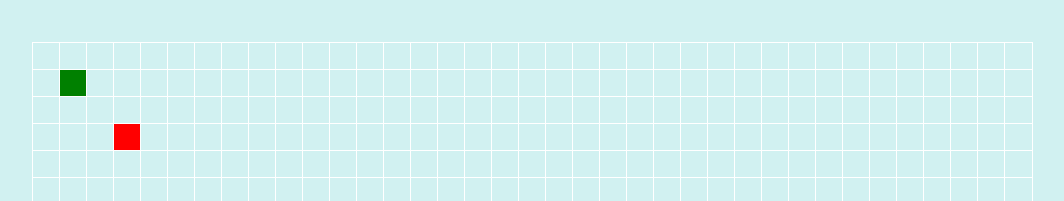
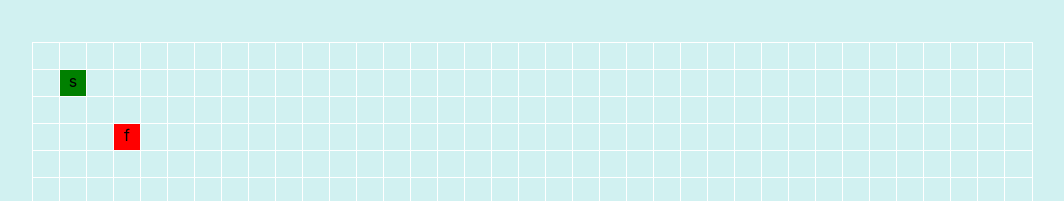
Before and after one commit to marathohoho/pathfinder-visualizer, a React (Create React App) app: page / in a window 1280 px wide. Shown: the part 261-462 px from the top of the page, without its empty margins (108-1172 px from the left). Built offline with nearby package versions, Linux system fonts and the light colour scheme.

Commit message:
working version with Dijkstra. Need to make a prettier UI

```diff
--- a/src/PathfinderVisualizer/PathfinderVisualizer.jsx
+++ b/src/PathfinderVisualizer/PathfinderVisualizer.jsx
@@ -1,4 +1,4 @@
-import React, { useEffect, useContext } from "react";
+import React, { useEffect, useContext, useState } from "react";
 import { dijkstra, backtrackRoute } from "../algorithms/dijkstra";
 import GridContext from "../context/grid/gridContext";
 import "./PathfinderVisualizer.css";
@@ -6,10 +6,13 @@ import Vertex from "./Vertex/Vertex";
 
 import {
   createInitialGrid,
-  createGridWithWalls
+  createGridWithWalls,
+  swapVertices,
+  updateGrid
 } from "./Initializers/GridInitializers";
 
 import { ROWS, COLUMNS } from "../parameters";
+import { cloneWithoutLoc } from "@babel/types";
 
 const PathfinderVisualizer = () => {
   const gridContext = useContext(GridContext);
@@ -22,7 +25,14 @@ const PathfinderVisualizer = () => {
     start_vertex_col,
     finish_vertex_row,
     finish_vertex_col,
-    mouseIsPressed
+    mouseIsPressed,
+    setIsDragging,
+    isDragging,
+    setOriginal,
+    original_row,
+    original_col,
+    setStart,
+    setFinish
   } = gridContext;
 
   const start_finish = {
@@ -33,27 +43,86 @@ const PathfinderVisualizer = () => {
   };
 
   useEffect(() => {
-    console.log("setting up the grid");
+    // eslint-disable-next-line
     setGrid(createInitialGrid(start_finish));
   }, []);
-  //   [...Object.values(gridContext), start_finish]
-  //   componentDidMount() {
-  //     const grid = createInitialGrid(this.state.start_finish_coordinates);
-  //     this.setState({ grid });
-  //   }
+
+  const handleDragStart = (event, position, vertex) => {
+    const { row, col } = position;
+
+    if (
+      !(row === start_vertex_row && col === start_vertex_col) &&
+      !(row === finish_vertex_row && col === finish_vertex_col)
+    ) {
+      return;
+    } else {
+      const vertexData = JSON.stringify(vertex);
+      event.dataTransfer.setData("vertex_data", vertexData);
+    }
+
+    return;
+  };
+  const handleDragOver = event => {
+    event.preventDefault();
+  };
+
+  const handleDrop = (event, new_position) => {
+    const vertex = JSON.parse(event.dataTransfer.getData("vertex_data"));
+    if (vertex.isStart || vertex.isFinish) {
+      if (
+        (new_position.row === finish_vertex_row &&
+          new_position.col === finish_vertex_col) ||
+        (new_position.row === start_vertex_row &&
+          new_position.col === start_vertex_col)
+      )
+        return;
+    }
+    // reassign the start or finish vertex depending on the vertex.isFinish \\ vertex.isStart
+    if (vertex.isStart) {
+      setStart(new_position);
+    } else {
+      setFinish(new_position);
+    }
+    setGrid(swapVertices(grid, vertex, new_position));
+    setGrid(updateGrid(grid));
+    clearTheVisualOfVertex();
+    event.dataTransfer.clearData();
+  };
+
+  const handleDrag = position => {
+    return;
+  };
+
+  const clearTheVisualOfVertex = () => {
+    for (let row = 0; row < ROWS; row++) {
+      for (let col = 0; col < COLUMNS; col++) {
+        let thisVertex = grid[row][col];
+        if (thisVertex.isStart)
+          document.getElementById(`vertex-${row}-${col}`).className =
+            "vertex vertex-start";
+        else if (thisVertex.isFinish)
+          document.getElementById(`vertex-${row}-${col}`).className =
+            "vertex vertex-finish";
+        else if (thisVertex.isWall)
+          document.getElementById(`vertex-${row}-${col}`).className =
+            "vertex vertex-wall vertex-non-draggable";
+        else {
+          document.getElementById(`vertex-${row}-${col}`).className = "vertex ";
+        }
+      }
+    }
+  };
+
   const handleMouseDown = position => {
     const { row, col } = position;
-    if (
-      (row === start_vertex_row && col === start_vertex_col) ||
-      (row === finish_vertex_row && col === finish_vertex_col)
-    ) {
-      console.log("activate the drag action");
-    } else {
-      if (!grid[row][col].isStart && !grid[row][col].isFinish) {
-        const wallGrid = createGridWithWalls(grid, position);
-        setGrid(wallGrid);
-        setMouseIsPressed(true);
-      }
+
+    if (!grid[row][col].isStart && !grid[row][col].isFinish) {
+      const wallGrid = createGridWithWalls(grid, position);
+
+      setGrid(wallGrid);
+      updateGrid(wallGrid);
+      setMouseIsPressed(true);
+      clearTheVisualOfVertex();
     }
   };
 
@@ -63,6 +132,8 @@ const PathfinderVisualizer = () => {
     if (!grid[row][col].isStart && !grid[row][col].isFinish) {
       const wallGrid = createGridWithWalls(grid, position);
       setGrid(wallGrid);
+      updateGrid(wallGrid);
+      clearTheVisualOfVertex();
     }
   };
   const handleMouseUp = position => {
@@ -70,36 +141,32 @@ const PathfinderVisualizer = () => {
   };
 
   const resetGrid = () => {
+    const resetGrid = createInitialGrid(start_finish);
+    setGrid(resetGrid);
     for (let row = 0; row < ROWS; row++) {
       for (let col = 0; col < COLUMNS; col++) {
-        if (grid[row][col].isWall)
-          document.getElementById(`vertex-${row}-${col}`).className = "vertex";
-        if (
-          grid[row][col].isVisited &&
-          !(grid[row][col].isFinish || grid[row][col].isStart)
-        )
-          document.getElementById(`vertex-${row}-${col}`).className = "vertex";
-        if (grid[row][col].isStart)
+        let thisVertex = grid[row][col];
+        if (thisVertex.isStart)
           document.getElementById(`vertex-${row}-${col}`).className =
             "vertex vertex-start";
-        if (grid[row][col].isFinish)
+        else if (thisVertex.isFinish)
           document.getElementById(`vertex-${row}-${col}`).className =
             "vertex vertex-finish";
+        else {
+          document.getElementById(`vertex-${row}-${col}`).className = "vertex ";
+        }
       }
     }
-    const resetGrid = createInitialGrid(start_finish);
-    setGrid(resetGrid);
   };
 
   const animateShortestPath = backtrackRoute => {
-    console.log(backtrackRoute);
     for (let i = 0; i < backtrackRoute.length; i++) {
       setTimeout(() => {
         const vertex = backtrackRoute[i];
         document.getElementById(
           `vertex-${vertex.position.row}-${vertex.position.col}`
         ).className = "vertex vertex-shortest-path";
-      }, 40 * i);
+      }, 35 * i);
     }
     document.getElementById("btnStart").disabled = false;
     document.getElementById("btnReset").disabled = false;
@@ -110,8 +177,7 @@ const PathfinderVisualizer = () => {
       if (i === visitedInOrder.length) {
         setTimeout(() => {
           animateShortestPath(backtrackedVertices);
-        }, 40 * i);
-        console.log("done2");
+        }, 35 * i);
         return;
       }
       setTimeout(() => {
@@ -123,38 +189,35 @@ const PathfinderVisualizer = () => {
         if (!(isStart || isFinish))
           document.getElementById(`vertex-${row}-${col}`).className =
             "vertex vertex-visited";
-      }, 40 * i);
+      }, 35 * i);
     }
   };
 
   function visualizeAlgorithm() {
     document.getElementById("btnStart").disabled = true;
     document.getElementById("btnReset").disabled = true;
-    console.log(grid);
     for (let row = 0; row < ROWS; row++) {
       for (let col = 0; col < COLUMNS; col++) {
-        if (
-          grid[row][col].isVisited &&
-          !(grid[row][col].isFinish || grid[row][col].isStart)
-        )
-          document.getElementById(`vertex-${row}-${col}`).className = "vertex";
-        if (grid[row][col].isStart)
+        let thisVertex = grid[row][col];
+
+        if (thisVertex.isStart)
           document.getElementById(`vertex-${row}-${col}`).className =
             "vertex vertex-start";
-        if (grid[row][col].isFinish)
+        else if (thisVertex.isFinish)
           document.getElementById(`vertex-${row}-${col}`).className =
             "vertex vertex-finish";
-        if (grid[row][col].isWall)
+        else if (thisVertex.isWall)
           document.getElementById(`vertex-${row}-${col}`).className =
             "vertex vertex-wall";
+        else if (thisVertex.isVisited)
+          document.getElementById(`vertex-${row}-${col}`).className = "vertex";
       }
     }
 
     const startVertex = grid[start_vertex_row][start_vertex_col];
     const finishVertex = grid[finish_vertex_row][finish_vertex_col];
     const visitedInOrder = dijkstra(grid, startVertex, finishVertex);
-    const backtrackedVertices = backtrackRoute(finishVertex);
-    console.log("backtracked vertices: ", backtrackedVertices);
+    const backtrackedVertices = backtrackRoute(finishVertex, startVertex);
     animateAlgorithm(visitedInOrder, backtrackedVertices);
   }
 
@@ -187,7 +250,8 @@ const PathfinderVisualizer = () => {
                     isWall,
                     distance,
                     isVisited,
-                    isPath
+                    isPath,
+                    draggable
                   } = vertex;
                   return (
                     <Vertex
@@ -198,11 +262,16 @@ const PathfinderVisualizer = () => {
                       onMouseDown={position => handleMouseDown(position)}
                       onMouseEnter={position => handleMouseEnter(position)}
                       onMouseUp={position => handleMouseUp(position)}
+                      onDragStart={e => handleDragStart(e, position, vertex)}
+                      onDragOver={handleDragOver}
+                      onDrop={event => handleDrop(event, position)}
+                      onDrag={handleDrag}
                       mouseIsPressed={mouseIsPressed}
                       isWall={isWall}
                       distance={distance}
                       isVisited={isVisited}
                       isPath={isPath}
+                      draggable={isStart || isFinish}
                     ></Vertex>
                   );
                 })}
--- a/src/PathfinderVisualizer/Vertex/Vertex.js
+++ b/src/PathfinderVisualizer/Vertex/Vertex.js
@@ -12,18 +12,23 @@ const Vertex = props => {
     onMouseEnter,
     onMouseUp,
     isVisited,
-    isPath
+    isPath,
+    onDragStart,
+    onDragOver,
+    onDrop,
+    draggable
+    // onDrag
   } = props;
   const extraClassName = isFinish
     ? "vertex-finish"
     : isStart
     ? "vertex-start"
     : isWall
-    ? "vertex-wall"
+    ? "vertex-wall vertex-non-draggable"
     : isPath
-    ? "vertex-shortest-path"
+    ? "vertex-shortest-path vertex-non-draggable"
     : isVisited
-    ? "vertex-visited"
+    ? "vertex-visited vertex-non-draggable"
     : "";
 
   return (
@@ -33,7 +38,14 @@ const Vertex = props => {
       onMouseDown={() => onMouseDown(position)}
       onMouseEnter={() => onMouseEnter(position)}
       onMouseUp={() => onMouseUp(position)}
-    ></td>
+      onDragStart={onDragStart}
+      onDragOver={onDragOver}
+      onDrop={onDrop}
+      draggable={draggable}
+      //   onDrag={() => onDrag(position)}
+    >
+      {isStart ? "s" : isFinish ? "f" : ""}
+    </td>
   );
 };
 
--- a/src/algorithms/dijkstra.js
+++ b/src/algorithms/dijkstra.js
@@ -15,24 +15,13 @@ export const dijkstra = (grid, start, finish) => {
   while (unvisitedVertices.length !== 0) {
     getTheClosestVerticesFirst(unvisitedVertices);
     const closestVertex = unvisitedVertices.shift();
-    console.log("closes vertex: ", closestVertex.position);
-    console.log("closes vertex is wall? : ", closestVertex.isWall);
-    console.log("closes vertex is visited? : ", closestVertex.isVisited);
 
-    // skip the wall vertex
     if (closestVertex.isWall) continue;
-    // if the closes vertex is infinity
-    // there must be only walls surrounding us
-    // return the visitedVertices
     if (closestVertex.distance === Infinity) return visitedInOrder;
     closestVertex.isVisited = true;
-
     visitedInOrder.push(closestVertex);
     if (closestVertex === finish) return visitedInOrder;
     updateUnvisitedNeighbors(closestVertex, grid);
-    console.log("closes vertex: ", closestVertex.position);
-    console.log("closes vertex is wall? : ", closestVertex.isWall);
-    console.log("closes vertex is visited? : ", closestVertex.isVisited);
   }
 };
 
@@ -50,7 +39,6 @@ const getTheClosestVerticesFirst = unvisitedVertices => {
 };
 
 const updateUnvisitedNeighbors = (vertex, grid) => {
-  // find the next unvisited neighbors
   const unvisitedNeighbors = getUnvisitedNeighbors(vertex, grid);
   for (const neighbor of unvisitedNeighbors) {
     neighbor.distance = vertex.distance + 1;
@@ -61,37 +49,22 @@ const updateUnvisitedNeighbors = (vertex, grid) => {
 const getUnvisitedNeighbors = (vertex, grid) => {
   const neighbors = [];
   const { row, col } = vertex.position;
-
-  //   if (row > 0 && col > 0) neighbors.push(grid[row - 1][col - 1]);
-  //   if (row > 0) neighbors.push(grid[row - 1][col]);
-  //   if (col < grid[0].length - 1 && row > 0)
-  //     neighbors.push(grid[row - 1][col + 1]);
-  //   if (col < grid[0].length - 1) neighbors.push(grid[row][col + 1]);
-  //   if (row < grid.length - 1 && col < grid[0].length - 1)
-  //     neighbors.push(grid[row + 1][col + 1]);
-  //   if (row < grid.length - 1) neighbors.push(grid[row + 1][col]);
-  //   if (col > 0) neighbors.push(grid[row][col - 1]);
-
-  //   make a up/down/left/move to the next neighbor
-
-  //   if (row < grid.length - 1 && col > 0) neighbors.push(grid[row + 1][col - 1]);
   if (row > 0) neighbors.push(grid[row - 1][col]);
   if (col < grid[0].length - 1) neighbors.push(grid[row][col + 1]);
   if (row < grid.length - 1) neighbors.push(grid[row + 1][col]);
   if (col > 0) neighbors.push(grid[row][col - 1]);
-
-  //   //   return only the neighbor that is not visited
   return neighbors.filter(neighbor => !neighbor.isVisited);
 };
 
-export const backtrackRoute = finish => {
+export const backtrackRoute = (finish, start) => {
   const backtrackedVertices = [];
   let currentVertex = finish;
-  while (currentVertex !== null) {
+  currentVertex = currentVertex.previousVertex;
+  if (currentVertex === null) return backtrackedVertices;
+  while (currentVertex !== start) {
     currentVertex.isPath = true;
     backtrackedVertices.unshift(currentVertex);
     currentVertex = currentVertex.previousVertex;
   }
-  console.log(backtrackedVertices);
   return backtrackedVertices;
 };
--- a/src/context/grid/GridState.js
+++ b/src/context/grid/GridState.js
@@ -16,7 +16,13 @@ import {
   SET_FINISH_ROW,
   SET_FINISH_COL,
   SET_MOUSE_IS_PRESSED,
-  IS_DRAGGING
+  IS_DRAGGING,
+  SET_ORIGINAL_ROW,
+  SET_ORIGINAL_COL,
+  SET_TRANSLATE_ROW,
+  SET_TRANSLATE_COL,
+  SET_LAST_TRANSLATE_ROW,
+  SET_LAST_TRANSLATE_COL
 } from "../types.js";
 
 /**
@@ -31,19 +37,26 @@ import {
 const GridState = props => {
   const initialState = {
     grid: [],
+
     mouseIsPressed: false,
-    isDragging: false,
+
     start_vertex_row: START_VERTEX_ROW_,
     start_vertex_col: START_VERTEX_COL_,
     finish_vertex_row: FINISH_VERTEX_ROW_,
-    finish_vertex_col: FINISH_VERTEX_COL_
+    finish_vertex_col: FINISH_VERTEX_COL_,
+
+    isDragging: false,
+
+    original_row: 0,
+    original_col: 0,
+
+    translate_row: 0,
+    translate_col: 0,
+
+    last_translate_row: 0,
+    last_translate_col: 0
   };
 
-  /**
-   *
-   * this is where we set all the state variables
-   * vvvvvvvvvvvvvvvvvvvvvvvvvvvvvvvvvvvvvvvvvvvv
-   */
   const [state, dispatch] = useReducer(gridReducer, initialState);
 
   const setGrid = grid => {
@@ -64,34 +77,50 @@ const GridState = props => {
     dispatch({ type: SET_MOUSE_IS_PRESSED, payload: pressed });
   };
 
+  //   for dragging actions
   const setIsDragging = started_dragging => {
     dispatch({ type: IS_DRAGGING, payload: started_dragging });
   };
 
-  /**
-   * ^^^^^^^^^^^^^^^^^^^^^^^^^^^^^^^^^^^^^^^^^^^^
-   * this is where we set all the state variables
-   */
+  const setOriginal = position => {
+    dispatch({ type: SET_ORIGINAL_ROW, payload: position.row });
+    dispatch({ type: SET_ORIGINAL_COL, payload: position.col });
+  };
 
-  /**
-   * this is where we return the state variables
-   * vvvvvvvvvvvvvvvvvvvvvvvvvvvvvvvvvvvvvvvvvvv
-   */
+  const setTranslate = position => {
+    dispatch({ type: SET_TRANSLATE_ROW, payload: position.row });
+    dispatch({ type: SET_TRANSLATE_COL, payload: position.col });
+  };
+
+  const setLastTranslate = position => {
+    dispatch({ type: SET_LAST_TRANSLATE_ROW, payload: position.row });
+    dispatch({ type: SET_LAST_TRANSLATE_COL, payload: position.col });
+  };
+
   return (
     <gridContext.Provider
       value={{
         grid: state.grid,
-        isDragging: state.isDragging,
+        setGrid,
+        setStart,
+        setFinish,
+        setMouseIsPressed,
+        setIsDragging,
+        setOriginal,
+        setTranslate,
+        setLastTranslate,
         mouseIsPressed: state.mouseIsPressed,
         start_vertex_row: state.start_vertex_row,
         start_vertex_col: state.start_vertex_col,
         finish_vertex_row: state.finish_vertex_row,
         finish_vertex_col: state.finish_vertex_col,
-        setGrid,
-        setStart,
-        setFinish,
-        setMouseIsPressed,
-        setIsDragging
+        isDragging: state.isDragging,
+        original_row: state.original_row,
+        original_col: state.original_col,
+        translate_row: state.translate_row,
+        translate_col: state.translate_col,
+        last_translate_row: state.last_translate_row,
+        last_translate_col: state.last_translate_col
       }}
     >
       {props.children}
```
Also changed, not shown: src/PathfinderVisualizer/Initializers/GridInitializers.js (+47 -2 lines), src/PathfinderVisualizer/Vertex/Vertex.css (+12 -1 lines), src/context/grid/gridReducer.js (+26 -2 lines), src/context/types.js (+10 -5 lines).
